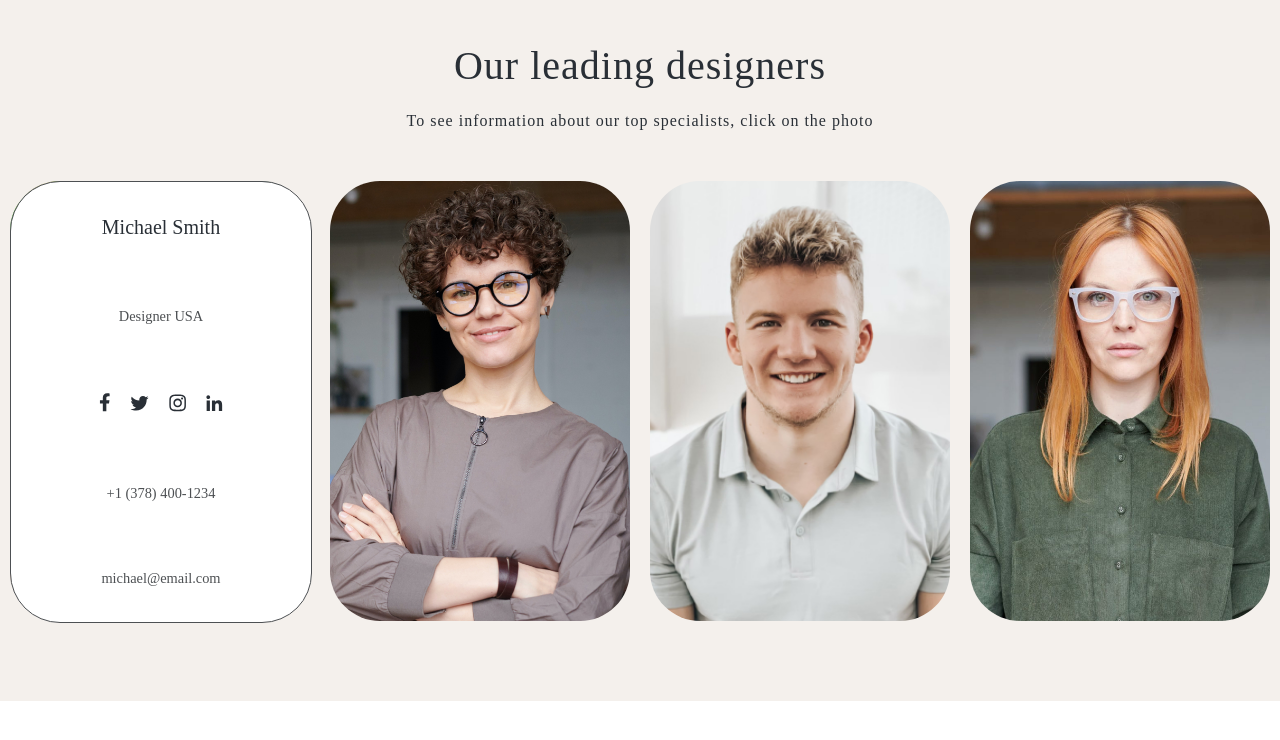
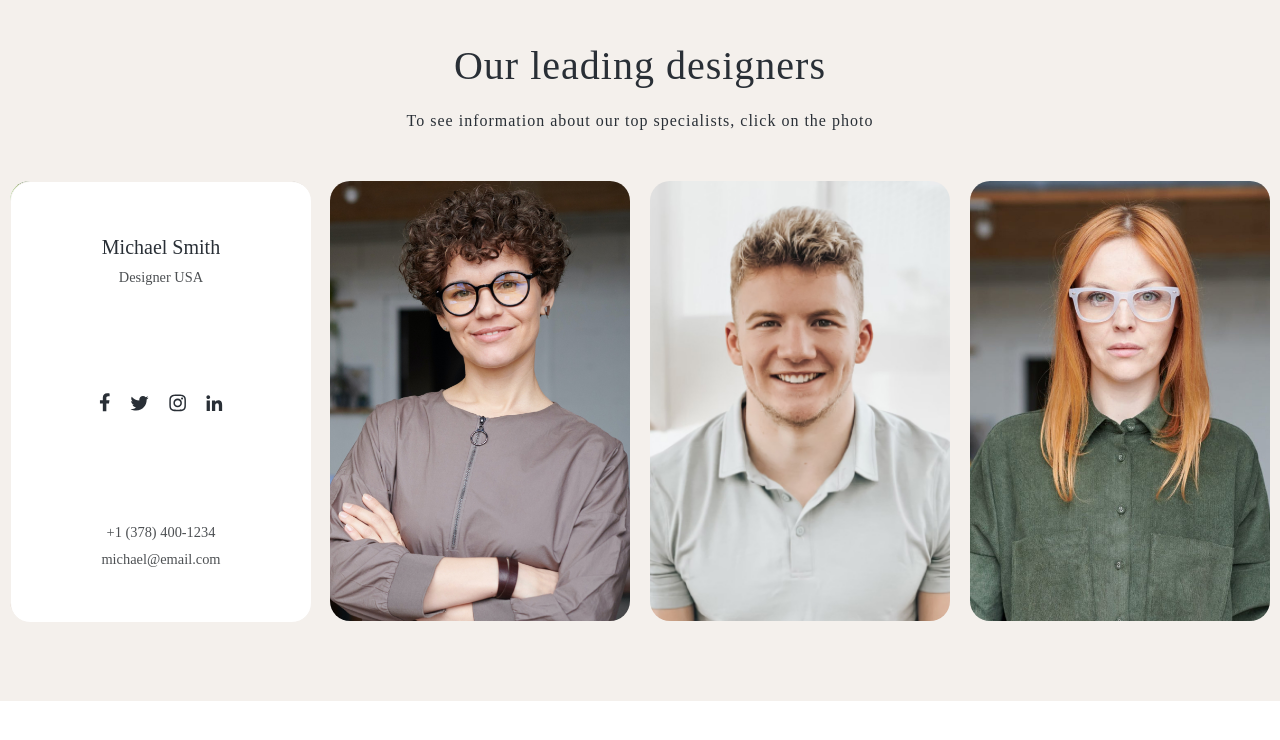
Before and after one commit to AlekseevAndreyG/InteriorDesignWebflow, a React (Create React App) app: page /about-page in a window 1280 px wide. Both pictures are taken after a click on the element 160 px from the left and 2143 px from the top of the page. Shown: the part 1743-2483 px from the top of the page. Built offline with nearby package versions, Linux system fonts and the light colour scheme.

Commit message:
небольшие правки

```diff
--- a/src/Pages/AboutPage/components/AboutLidDesigners/AboutLidDesigners.css
+++ b/src/Pages/AboutPage/components/AboutLidDesigners/AboutLidDesigners.css
@@ -50,14 +50,14 @@
   background-size: cover;
   width: 350px;
   height: 550px;
-  border-radius: 50px;
+  border-radius: 20px;
 }
 
 .column-info {
   width: 100%;
   height: 100%;
-  border-radius: 50px;
-  border: 0.2px solid #4d5053;
+  border-radius: 20px;
+  border: 1px solid #f4f0ec;
   opacity: 0;
   pointer-events: none;
   transition: all 0.2s ease-in;
@@ -72,13 +72,14 @@
   background-size: cover;
 }
 
-.column-info-click {
-  pointer-events: all;
-  opacity: 1;
-  transition: all 0.2s ease-in;
+.column-info-text {
+  display: flex;
+  flex-direction: column;
+  gap: 10px;
+  align-items: center;
 }
 
-.column-info h3 {
+.column-info-text h3 {
   color: #292f36;
   text-align: center;
   font-family: DM Serif Display;
@@ -87,7 +88,7 @@
   font-weight: 400;
 }
 
-.column-info span {
+.column-info-text span {
   color: #4d5053;
   font-family: Jost;
   font-size: 1.8vh;
@@ -95,13 +96,10 @@
   font-weight: 400;
 }
 
-.column-info a {
-  text-decoration: none;
-  color: #4d5053;
-  font-family: Jost;
-  font-size: 1.8vh;
-  font-style: normal;
-  font-weight: 400;
+.column-info-click {
+  pointer-events: all;
+  opacity: 1;
+  transition: all 0.2s ease-in;
 }
 
 .column-social {
@@ -110,6 +108,22 @@
   align-items: center;
   justify-content: space-between;
   gap: 20px;
+}
+
+.column-info-contact {
+  display: flex;
+  flex-direction: column;
+  align-items: center;
+  gap: 10px;
+}
+
+.column-info-contact a {
+  text-decoration: none;
+  color: #4d5053;
+  font-family: Jost;
+  font-size: 1.8vh;
+  font-style: normal;
+  font-weight: 400;
 }
 
 @media screen and (max-width: 1590px) {
--- a/src/Pages/AboutPage/components/AboutLidDesigners/AboutLidDesigners.js
+++ b/src/Pages/AboutPage/components/AboutLidDesigners/AboutLidDesigners.js
@@ -71,8 +71,10 @@ function AboutLidDesigners() {
                     selectedDiv === designer.number ? "column-info-click" : ""
                   }`}
                 >
-                  <h3>{designer.name}</h3>
-                  <span>Designer {designer.country}</span>
+                  <di className="column-info-text">
+                    <h3>{designer.name}</h3>
+                    <span>Designer {designer.country}</span>
+                  </di>
                   <ul
                     className="column-social"
                     onClick={(e) => e.stopPropagation()}
@@ -102,6 +104,7 @@ function AboutLidDesigners() {
                       ></img>
                     </a>
                   </ul>
+                  <div className="column-info-contact">
                   <a
                     type="tel"
                     href={`tel:${designer.phone}`}
@@ -116,6 +119,7 @@ function AboutLidDesigners() {
                   >
                     {designer.email}
                   </a>
+                  </div>
                 </div>
               </div>
             ))}
```
